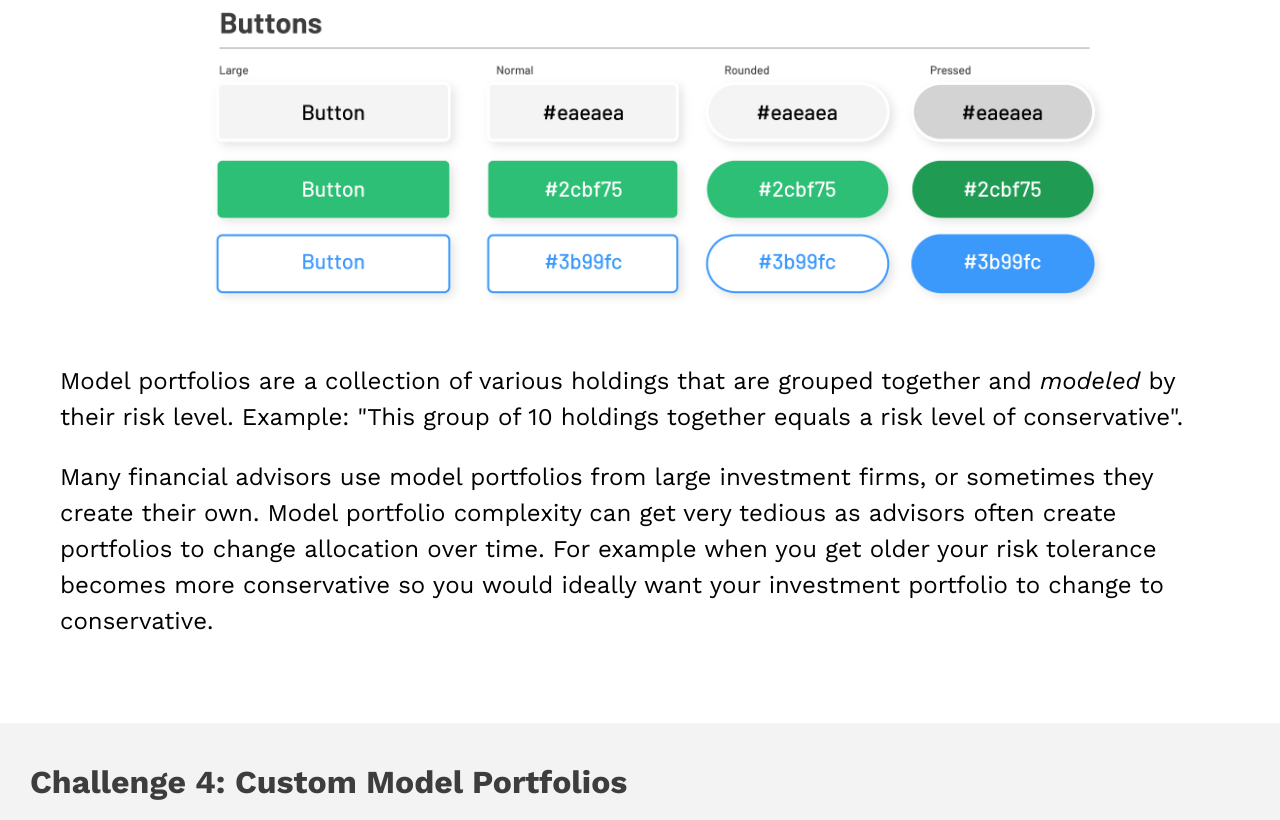
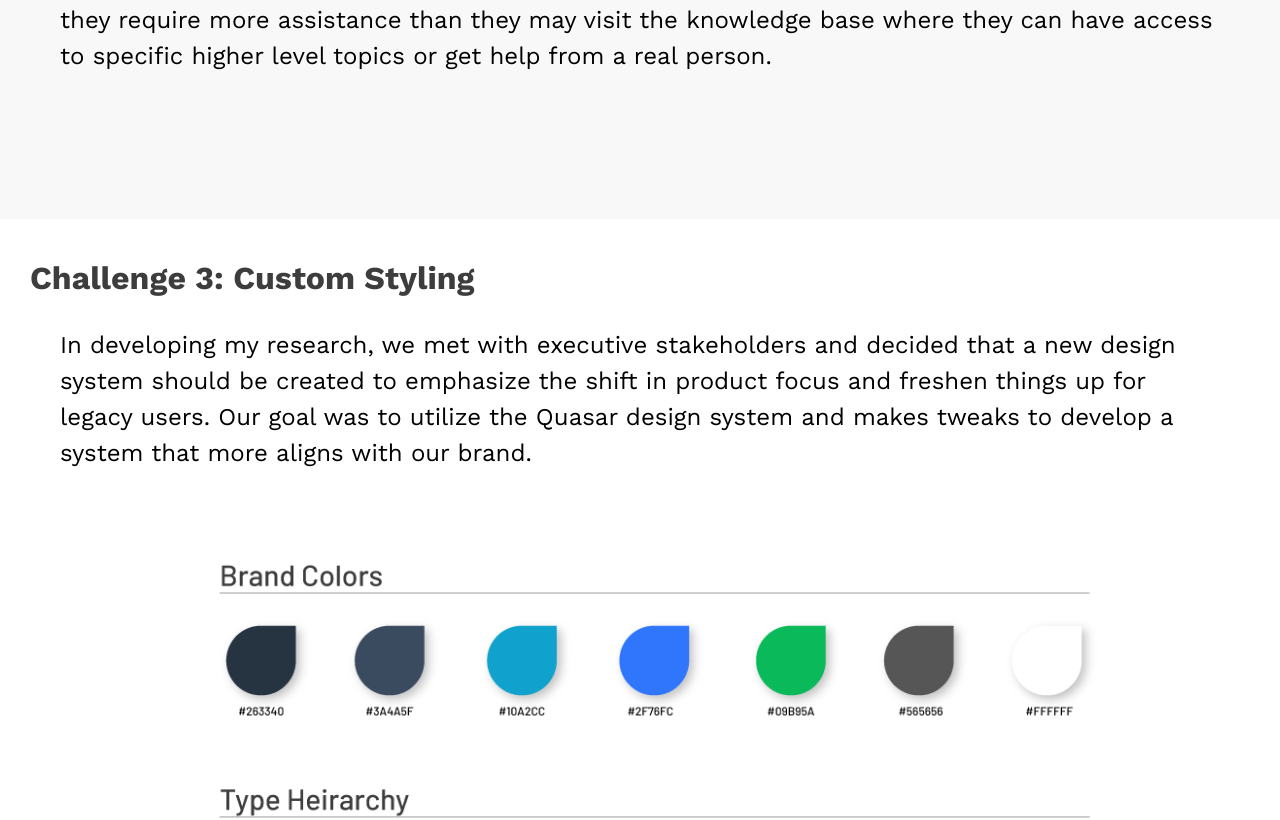
Before and after one commit to carlgwsmith/portfolioredesign, a React (Create React App) app: page /projects/incomesolver in a window 1280 px wide. Shown: the part 3832-4652 px from the top of the page. Built offline with nearby package versions, Linux system fonts and the light colour scheme.

Commit message:
minor fixes

```diff
--- a/package.json
+++ b/package.json
@@ -12,7 +12,7 @@
     "react": "^17.0.2",
     "react-dom": "^17.0.2",
     "react-grid-gallery": "^0.5.5",
-    "react-icons": "^4.2.0",
+    "react-icons": "^4.3.1",
     "react-image-lightbox": "^5.1.4",
     "react-router-dom": "^5.2.0",
     "react-scripts": "^3.4.4",
--- a/src/Components/Projects/CryptoCompare/CCelements.js
+++ b/src/Components/Projects/CryptoCompare/CCelements.js
@@ -284,7 +284,7 @@ text-align:left;
 export const URContainer = styled.div`
 display: grid;
 grid-template-columns: 1fr 1fr 1fr 1fr 1fr 1fr ;
-grid-template-rows: .3fr 1fr 1fr;
+grid-template-rows: .3fr 1fr 0fr;
 padding: 0px 30px;
 grid-template-areas:
     "ROverview ROverview ROverview ROverview ROverview ROverview"
--- a/src/Components/Projects/CryptoCompare/CCprocess.js
+++ b/src/Components/Projects/CryptoCompare/CCprocess.js
@@ -1,5 +1,5 @@
 import React from 'react';
-import {GiGearStickPattern} from 'react-icons/gi'
+import { GiGearStickPattern } from 'react-icons/gi'
 
 const Ccprocess = () => {
   const mockup = {
--- a/src/Components/Projects/CryptoCompare/CCuserResearch.js
+++ b/src/Components/Projects/CryptoCompare/CCuserResearch.js
@@ -21,12 +21,12 @@ const Ccuserresearch = () => {
        <p>"Investors aren’t completely confident in crypto, however. More than half of the investors surveyed agree that their biggest concern is losing their money due to financial volatility."</p>
          <p>- CNBC</p>
        </RBlockQuotes3>
-       <Persona1>
+       {/* <Persona1>
          P1
        </Persona1>
        <Persona2>
          P2
-       </Persona2>
+       </Persona2> */}
      </URContainer>
     </div>
 
--- a/src/Components/Projects/IncomeSolver/ISelements.js
+++ b/src/Components/Projects/IncomeSolver/ISelements.js
@@ -101,15 +101,15 @@ export const StyleGuideContainer = styled.div`
   gap: 0px 0px;
   padding:0px;
   grid-template-areas:
-    "ProjImage ProjImage"
-    "ProjDetails ProjDetails";
+  "ProjDetails ProjDetails"
+    "ProjImage ProjImage";
 
 @media screen and (max-width:900px){
   grid-template-columns: 1fr;
   grid-template-rows: .4fr .5fr;
   grid-template-areas:
-    "ProjImage"
-    "ProjDetails";
+  "ProjDetails"
+    "ProjImage";
 }
 @media screen and (max-width:600px){
   grid-template-columns: 1fr;
--- a/src/Components/Projects/IncomeSolver/StyleGuide.js
+++ b/src/Components/Projects/IncomeSolver/StyleGuide.js
@@ -22,6 +22,9 @@ const CustomModels = () => {
     <div>
       <h2 style={h2special}>Challenge 3: Custom Styling</h2>
       <StyleGuideContainer>
+      <ProjDetails>
+          <Detail>In developing my research, we met with executive stakeholders and decided that a new design system should be created to emphasize the shift in product focus and freshen things up for legacy users. Our goal was to utilize the Quasar design system and makes tweaks to develop a system that more aligns with our brand.</Detail>
+        </ProjDetails>
       <ProjImage>
         <img src={process.env.PUBLIC_URL + '/images/styleguide.png'} alt="on boarding comparison" style={mockup} onClick={() => setOpen(true)}></img>
         {isOpen && (
@@ -31,10 +34,6 @@ const CustomModels = () => {
       />
     )}
         </ProjImage>
-        <ProjDetails>
-          <Detail>Model portfolios are a collection of various holdings that are grouped together and <em>modeled</em> by their risk level. Example: "This group of 10 holdings together equals a risk level of conservative".</Detail>
-          <Detail>Many financial advisors use model portfolios from large investment firms, or sometimes they create their own. Model portfolio complexity can get very tedious as advisors often create portfolios to change allocation over time. For example when you get older your risk tolerance becomes more conservative so you would ideally want your investment portfolio to change to conservative.</Detail>
-        </ProjDetails>
       </StyleGuideContainer>
     </div>
   );
```
Also changed, not shown: public/images/styleguide.png, 1 other file (tests, documents, lock files or other folders).
